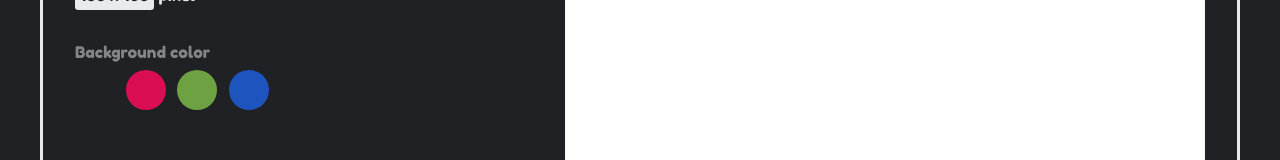
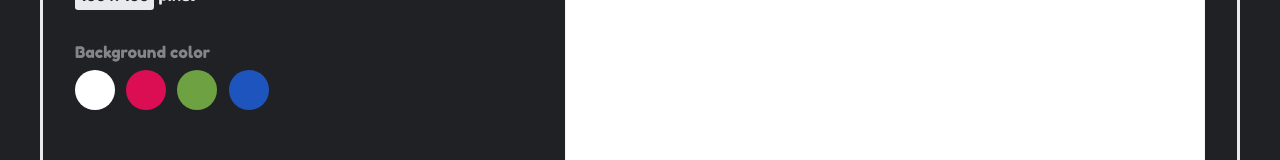
Before and after one commit to rasmushaislund/TOP-sketch-board, a plain HTML site: page index.html in a window 1280 px wide. Shown: the part 423-583 px from the top of the page. Drawn offline with Linux system fonts and the light colour scheme.

Commit message:
Style .grid-container to incorp. clear-btn

```diff
--- a/styles.css
+++ b/styles.css
@@ -52,6 +52,12 @@ body {
 
 }
 
+.grid-container {
+    display: flex;
+    flex-direction: column;
+    row-gap: 1rem;
+}
+
 .grid {
     display: flex;
     border: .1rem solid rgba(232, 234, 237, .5);
@@ -83,6 +89,10 @@ body {
     border-radius: 3.125rem;
     height: 40px;
     width: 40px;
+}
+
+#white-background {
+    background-color: rgba(255, 255, 255, 1);
 }
 
 #red-background {
```
